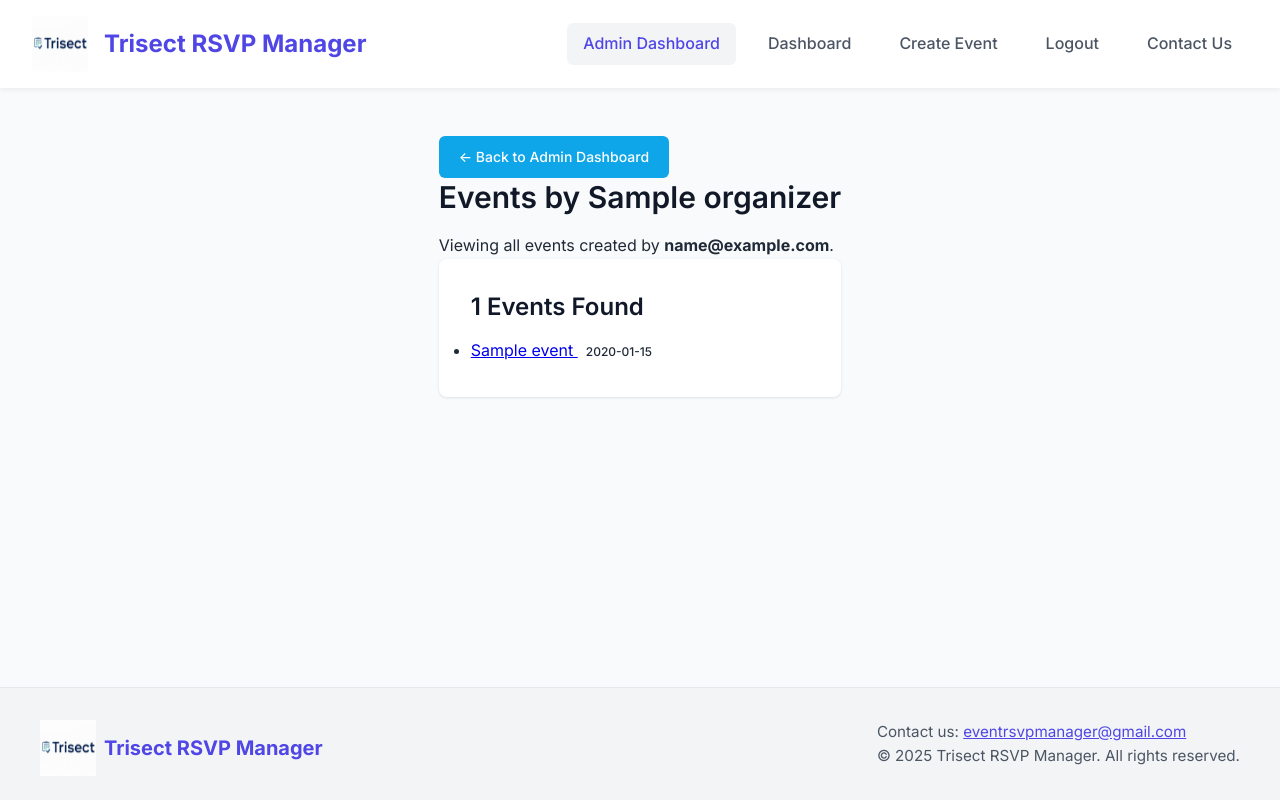
After one commit to anushpranav/Trisect-Event-RSVP-Manager, a Flask app: page /admin/organizer/1 in a window 1280 px wide. The commit adds this page. Run offline with Flask 3, Linux system fonts and the light colour scheme; a user stored in the database is signed in; tables that the repository leaves empty hold one stand-in row (values such as "Sample post"); parts of the project's set-up code (start-up, migrations or seed data) failed here and were passed over; some libraries are stand-ins or nearby versions.

Commit message:
admin previleges added

```diff
--- a/app.py
+++ b/app.py
@@ -11,6 +11,8 @@ from dotenv import load_dotenv
 import os
 
 def create_app():
+    load_dotenv()  # Load environment variables at the very beginning
+
     app = Flask(__name__)
     app.config.from_object(Config)
 
@@ -39,25 +41,32 @@ def create_app():
     with app.app_context():
         try:
             db.create_all()
-            # Create admin account if it doesn't exist
-            admin_email = "eventrsvpmanager@gmail.com"
-            admin = Organizer.query.filter_by(email=admin_email).first()
-            if not admin:
-                hashed_pw = bcrypt.hashpw(Config.ADMIN_PASSWORD.encode('utf-8'), bcrypt.gensalt())
-                admin = Organizer(
-                    name="Admin",
-                    email=admin_email,
-                    passwordHash=hashed_pw.decode('utf-8')
-                )
-                db.session.add(admin)
-                db.session.commit()
+            # Create admin account if it doesn't exist, using environment variables
+            admin_email = os.getenv('ADMIN_EMAIL')
+            admin_password = os.getenv('ADMIN_PASSWORD')
+
+            if admin_email and admin_password:
+                admin = Organizer.query.filter_by(email=admin_email).first()
+                if not admin:
+                    hashed_pw = bcrypt.hashpw(admin_password.encode('utf-8'), bcrypt.gensalt())
+                    admin = Organizer(
+                        name="Admin",
+                        email=admin_email,
+                        passwordHash=hashed_pw.decode('utf-8'),
+                        is_admin=True
+                    )
+                    db.session.add(admin)
+                    db.session.commit()
+                elif not admin.is_admin:
+                    # If admin exists but is not marked as admin, update them
+                    admin.is_admin = True
+                    db.session.commit()
         except Exception as e:
             print(f"Database initialization error: {e}")
 
     # Initialize scheduler with app context
     init_scheduler(app)
 
-    load_dotenv()
     GOOGLE_ANALYTICS_ID = os.getenv('GOOGLE_ANALYTICS_ID')
 
     @app.context_processor
--- a/models.py
+++ b/models.py
@@ -12,12 +12,10 @@ class Organizer(db.Model, UserMixin):
     name = db.Column(db.String(255), nullable=False)
     email = db.Column(db.String(255), unique=True, nullable=False)
     passwordHash = db.Column(db.String(255), nullable=False)
+    is_admin = db.Column(db.Boolean, default=False, nullable=False)
     createdAt = db.Column(db.TIMESTAMP, server_default=db.func.current_timestamp())
 
     events = db.relationship('Event', backref='organizer', lazy=True)
-
-    def is_admin(self):
-        return False
 
 class Event(db.Model):
     __tablename__ = 'Events'
--- a/routes.py
+++ b/routes.py
@@ -3,7 +3,7 @@ from flask_login import login_user, logout_user, login_required, current_user
 from models import db, Organizer, Event, Guest
 from qr_generator import generate_rsvp_qr
 from analytics import get_event_analytics, get_organizer_analytics
-from email_utils import send_invitation_email, send_reminder_email, send_password_reset_email
+from email_utils import send_invitation_email, send_reminder_email, send_password_reset_email, send_contact_email
 import bcrypt
 import secrets
 from datetime import datetime
@@ -13,8 +13,18 @@ from flask import current_app
 import csv
 from io import StringIO
 from itsdangerous import URLSafeTimedSerializer
+from functools import wraps
 
 routes = Blueprint('routes', __name__)
+
+def admin_required(f):
+    @wraps(f)
+    def decorated_function(*args, **kwargs):
+        if not current_user.is_authenticated or not current_user.is_admin:
+            flash('You do not have permission to access this page.', 'error')
+            return redirect(url_for('routes.dashboard'))
+        return f(*args, **kwargs)
+    return decorated_function
 
 # Index route
 @routes.route('/')
@@ -110,7 +120,7 @@ def create_event():
 @login_required
 def event_details(event_id):
     event = Event.query.get_or_404(event_id)
-    if event.organizerId != current_user.id:
+    if not current_user.is_admin and event.organizerId != current_user.id:
         flash('Unauthorized access')
         return redirect(url_for('routes.dashboard'))
 
@@ -121,7 +131,7 @@ def event_details(event_id):
 @login_required
 def manage_guests(event_id):
     event = Event.query.get_or_404(event_id)
-    if event.organizerId != current_user.id:
+    if not current_user.is_admin and event.organizerId != current_user.id:
         return jsonify({'error': 'Unauthorized'}), 403
 
     if request.method == 'POST':
@@ -194,7 +204,7 @@ def rsvp_page(token):
 @login_required
 def get_guest_qr(event_id, guest_id):
     event = Event.query.get_or_404(event_id)
-    if event.organizerId != current_user.id:
+    if not current_user.is_admin and event.organizerId != current_user.id:
         return jsonify({'error': 'Unauthorized'}), 403
 
     guest = Guest.query.get_or_404(guest_id)
@@ -215,7 +225,7 @@ def get_guest_qr(event_id, guest_id):
 @login_required
 def download_guest_qr(event_id, guest_id):
     event = Event.query.get_or_404(event_id)
-    if event.organizerId != current_user.id:
+    if not current_user.is_admin and event.organizerId != current_user.id:
         return jsonify({'error': 'Unauthorized'}), 403
 
     guest = Guest.query.get_or_404(guest_id)
@@ -238,7 +248,7 @@ def download_guest_qr(event_id, guest_id):
 @login_required
 def send_bulk_reminders(event_id):
     event = Event.query.get_or_404(event_id)
-    if event.organizerId != current_user.id:
+    if not current_user.is_admin and event.organizerId != current_user.id:
         return jsonify({'success': False, 'message': 'Unauthorized'}), 403
     data = request.get_json()
     recipient_type = data.get('recipientType', 'pending')
@@ -258,7 +268,7 @@ def send_bulk_reminders(event_id):
 @login_required
 def export_guest_list(event_id):
     event = Event.query.get_or_404(event_id)
-    if event.organizerId != current_user.id:
+    if not current_user.is_admin and event.organizerId != current_user.id:
         return jsonify({'error': 'Unauthorized'}), 403
 
     # Create CSV data
@@ -288,7 +298,7 @@ def export_guest_list(event_id):
 @login_required
 def manage_single_guest(event_id, guest_id):
     event = Event.query.get_or_404(event_id)
-    if event.organizerId != current_user.id:
+    if not current_user.is_admin and event.organizerId != current_user.id:
         return jsonify({'error': 'Unauthorized'}), 403
 
     guest = Guest.query.get_or_404(guest_id)
@@ -315,7 +325,7 @@ def manage_single_guest(event_id, guest_id):
 @login_required
 def delete_guest(event_id, guest_id):
     event = Event.query.get_or_404(event_id)
-    if event.organizerId != current_user.id:
+    if not current_user.is_admin and event.organizerId != current_user.id:
         return jsonify({'error': 'Unauthorized'}), 403
 
     guest = Guest.query.get_or_404(guest_id)
@@ -330,7 +340,7 @@ def delete_guest(event_id, guest_id):
 @login_required
 def edit_event(event_id):
     event = Event.query.get_or_404(event_id)
-    if event.organizerId != current_user.id:
+    if not current_user.is_admin and event.organizerId != current_user.id:
         flash('Unauthorized access')
         return redirect(url_for('routes.dashboard'))
 
@@ -357,7 +367,7 @@ def edit_event(event_id):
 @login_required
 def delete_event(event_id):
     event = Event.query.get_or_404(event_id)
-    if event.organizerId != current_user.id:
+    if not current_user.is_admin and event.organizerId != current_user.id:
         return jsonify({'error': 'Unauthorized'}), 403
 
     db.session.delete(event)
@@ -368,8 +378,15 @@ def delete_event(event_id):
 @routes.route('/contact', methods=['GET', 'POST'])
 def contact():
     if request.method == 'POST':
-        # Here you could add logic to send the message via email or store it
-        flash('Thank you for contacting us! We will get back to you soon.')
+        name = request.form.get('name')
+        email = request.form.get('email')
+        message = request.form.get('message')
+
+        if send_contact_email(name, email, message):
+            flash('Thank you for contacting us! We will get back to you soon.')
+        else:
+            flash('Sorry, there was an error sending your message. Please try again later.', 'error')
+
         return redirect(url_for('routes.contact'))
     return render_template('contact.html')
 
@@ -412,3 +429,24 @@ def reset_password(token):
         else:
             flash('Please enter a new password.')
     return render_template('reset_password.html', token=token)
+
+# Admin Routes
+@routes.route('/admin')
+@login_required
+@admin_required
+def admin_index():
+    return redirect(url_for('routes.admin_dashboard'))
+
+@routes.route('/admin/dashboard')
+@login_required
+@admin_required
+def admin_dashboard():
+    organizers = Organizer.query.order_by(Organizer.name).all()
+    return render_template('admin/dashboard.html', organizers=organizers)
+
+@routes.route('/admin/organizer/<int:organizer_id>')
+@login_required
+@admin_required
+def admin_organizer_events(organizer_id):
+    organizer = Organizer.query.get_or_404(organizer_id)
+    return render_template('admin/organizer_events.html', organizer=organizer)
--- /dev/null
+++ b/templates/admin/organizer_events.html
@@ -0,0 +1,33 @@
+{% extends "base.html" %}
+
+{% block title %}Events by {{ organizer.name }}{% endblock %}
+
+{% block content %}
+<div class="container">
+    <a href="{{ url_for('routes.admin_dashboard') }}" class="btn btn-secondary mb-3">&larr; Back to Admin Dashboard</a>
+    <h2>Events by {{ organizer.name }}</h2>
+    <p>Viewing all events created by <strong>{{ organizer.email }}</strong>.</p>
+
+    <div class="card">
+        <div class="card-header">
+            <h3>{{ organizer.events|length }} Events Found</h3>
+        </div>
+        <div class="card-body">
+            {% if organizer.events %}
+                <ul class="list-group">
+                    {% for event in organizer.events %}
+                        <li class="list-group-item">
+                            <a href="{{ url_for('routes.event_details', event_id=event.id) }}">
+                                {{ event.title }}
+                            </a>
+                            <span class="badge">{{ event.date.strftime('%Y-%m-%d') }}</span>
+                        </li>
+                    {% endfor %}
+                </ul>
+            {% else %}
+                <p>This organizer has not created any events yet.</p>
+            {% endif %}
+        </div>
+    </div>
+</div>
+{% endblock %}
--- a/templates/base.html
+++ b/templates/base.html
@@ -26,6 +26,9 @@
         </div>
         <div class="navbar-menu">
             {% if current_user.is_authenticated %}
+                {% if current_user.is_admin %}
+                    <a href="{{ url_for('routes.admin_dashboard') }}" class="{% if request.endpoint.startswith('routes.admin_') %}active{% endif %}">Admin Dashboard</a>
+                {% endif %}
                 <a href="{{ url_for('routes.dashboard') }}" class="{% if request.endpoint == 'routes.dashboard' %}active{% endif %}">Dashboard</a>
                 <a href="{{ url_for('routes.create_event') }}" class="{% if request.endpoint == 'routes.create_event' %}active{% endif %}">Create Event</a>
                 <a href="{{ url_for('routes.logout') }}">Logout</a>
```
Also changed, not shown: email_utils.py (+39 -0 lines), templates/admin/dashboard.html (added, +30 -0 lines).
